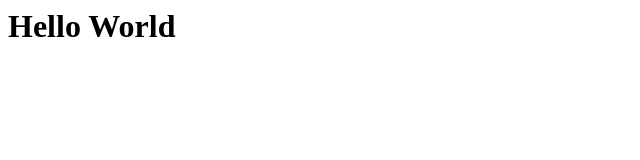
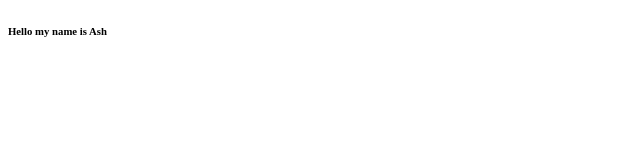
Before and after one commit to AshwathiK/ashwathik.github.io, a plain HTML site: page index.html in a window 1280 px wide. Shown: the whole page, without its empty margins (0-640 px from the left). Drawn offline with Linux system fonts and the light colour scheme.

Commit message:
Update index.html

```diff
--- a/index.html
+++ b/index.html
@@ -1 +1,6 @@
-<h1>Hello World</h1>
+<!DOCTYPE html>
+<html>
+<Heading>
+  <H6>Hello my name is Ash</H6>
+</Heading>
+</html>
```
